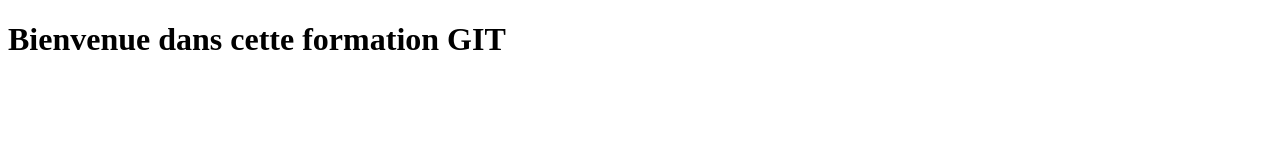
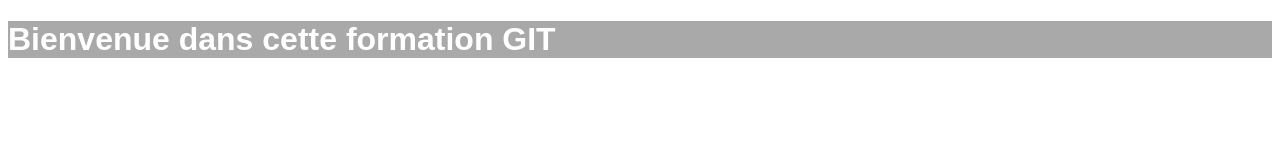
Before and after one commit to danylex1/mon_site_web, a plain HTML site: page index.html in a window 1280 px wide. Drawn offline with Linux system fonts and the light colour scheme.

Commit message:
ajout du top banner

```diff
--- a/index.html
+++ b/index.html
@@ -3,11 +3,12 @@
 <head>
     <meta charset="UTF-8">
     <meta name="viewport" content="width=device-width, initial-scale=1.0">
+    <link rel="stylesheet" href="../mon_site_web/style.css">
     <title>Cours git</title>
 </head>
 <body>
     <!-- TITRE -->
-     <div>
+     <div id="top-banner">
         <h1>Bienvenue dans cette formation GIT</h1>
      </div>
 </body>
--- a/style.css
+++ b/style.css
@@ -0,0 +1,5 @@
+#top-banner{
+    font-family: Arial, Helvetica, sans-serif;
+    color: white;
+    background-color: darkgrey;
+}
```
